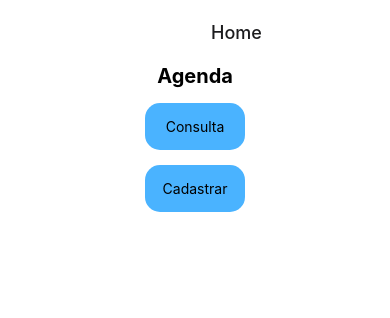
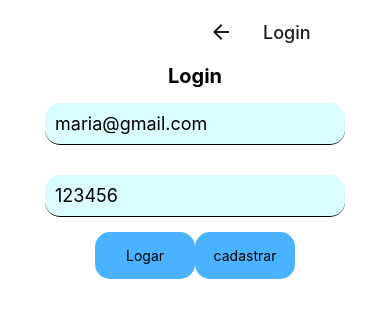
Before and after one commit to instrutorvilson/rna, a React Native app: screen /Login in a window 390 px wide. Shown: the top 318 px of the page. Built offline with nearby package versions, Linux system fonts and the light colour scheme.

Commit message:
Criar autenticaçaõ usuario/senha firebase

```diff
--- a/App.js
+++ b/App.js
@@ -9,6 +9,8 @@ import { createNativeStackNavigator } from '@react-navigation/native-stack';
 import Home from './src/componentes/home';
 import CadContato from './src/componentes/cadContato';
 import ConsultaContatos from './src/componentes/consultaContatos';
+import Login from './src/componentes/login';
+import CadUser from './src/componentes/cadUser';
 
 const Stack = createNativeStackNavigator();
 
@@ -20,6 +22,8 @@ export default function App() {
           <Stack.Screen name="Home" component={Home} />
           <Stack.Screen name="Consulta" component={ConsultaContatos} />
           <Stack.Screen name="Cadastro" component={CadContato} />
+          <Stack.Screen name="CadUser" component={CadUser} />
+          <Stack.Screen name="Login" component={Login} />
         </Stack.Navigator>
       </NavigationContainer>
 
--- a/src/componentes/cadContato.js
+++ b/src/componentes/cadContato.js
@@ -1,20 +1,26 @@
 import { Text, TextInput, TouchableOpacity, View } from 'react-native';
 import styles from '../estilos/estilos';
 import Toast from 'react-native-toast-message';
-import { useState } from 'react';
+import { useEffect, useState } from 'react';
 import app from '../configuracao/firebaseConfig'
 import { getFirestore, collection, addDoc }
   from "firebase/firestore"
 
 export default function CadContato({ navigation }) {
-  const[nome, setNome] = useState('')
-  const[email, setEmail] = useState('')
-  const[fone, setFone] = useState('')
+  const [nome, setNome] = useState('')
+  const [email, setEmail] = useState('')
+  const [fone, setFone] = useState('')
 
   const db = getFirestore(app)
 
-  function handleGravar(){
-     if(nome == ''){
+  useEffect(() => {
+    if (localStorage.getItem('token') == null) {
+      navigation.navigate('Login')
+    }
+  }, [])
+
+  function handleGravar() {
+    if (nome == '') {
       Toast.show({
         type: 'error',
         text1: 'Atenção!',
@@ -23,7 +29,7 @@ export default function CadContato({ navigation }) {
       return
     }
 
-    if(email == ''){
+    if (email == '') {
       Toast.show({
         type: 'error',
         text1: 'Atenção!',
@@ -31,7 +37,7 @@ export default function CadContato({ navigation }) {
       });
       return
     }
-    if(fone == ''){
+    if (fone == '') {
       Toast.show({
         type: 'error',
         text1: 'Atenção!',
@@ -41,7 +47,7 @@ export default function CadContato({ navigation }) {
     }
 
     /**codigo firebase */
-   addDoc(collection(db,"contatos"),{nome,email,fone})
+    addDoc(collection(db, "contatos"), { nome, email, fone })
 
     Toast.show({
       type: 'success',
@@ -49,7 +55,7 @@ export default function CadContato({ navigation }) {
       text2: 'Contato salvo com sucesso'
     });
 
-   setTimeout(()=>navigation.navigate('Consulta'),3000)
+    setTimeout(() => navigation.navigate('Consulta'), 3000)
 
 
   }
@@ -58,21 +64,21 @@ export default function CadContato({ navigation }) {
       <Text style={styles.subtitle}>Cadastrar Contato</Text>
       <TextInput
         value={nome}
-         onChangeText={(text)=>setNome(text)}
+        onChangeText={(text) => setNome(text)}
         style={styles.input}
         placeholder="Informe o nome"
       />
 
       <TextInput
         value={email}
-         onChangeText={(text)=>setEmail(text)}
+        onChangeText={(text) => setEmail(text)}
         style={styles.input}
         placeholder="Informe o email"
       />
 
       <TextInput
         value={fone}
-         onChangeText={(text)=>setFone(text)}
+        onChangeText={(text) => setFone(text)}
         style={styles.input}
         placeholder="Informe o telefone"
       />
--- /dev/null
+++ b/src/componentes/cadUser.js
@@ -0,0 +1,71 @@
+import { useState } from "react"
+import { View, Text, TextInput, TouchableOpacity } from "react-native"
+import styles from "../estilos/estilos"
+import Toast from 'react-native-toast-message';
+import app from '../configuracao/firebaseConfig'
+import { getAuth, createUserWithEmailAndPassword } from "firebase/auth";
+
+export default function CadUser({ navigation }) {
+    const [email, setEmail] = useState('maria@gmail.com')
+    const [senha, setSenha] = useState('123456')
+
+    function handleGravar() {
+        if(email == ''){
+            Toast.show({
+              type: 'error',
+              text1: 'Atenção!',
+              text2: 'Informe o email'
+            });
+            return
+         }
+
+        if(senha == ''){
+          Toast.show({
+            type: 'error',
+            text1: 'Atenção!',
+            text2: 'Informe a senha'
+          });
+          return
+        }
+        const auth = getAuth(app)
+        createUserWithEmailAndPassword(auth, email, senha)
+            .then((credential) => {
+                console.log(credential.user)
+                Toast.show({
+                    type: 'info',
+                    text1: 'Atenção!',
+                    text2: 'Usuário criado com sucesso'
+                  });
+            })
+            .catch((error) => console.log(error))
+    }
+
+    return (
+        <View>
+            <Text style={styles.subtitle}>Novo Usuário</Text>
+            <TextInput
+                value={email}
+                onChangeText={(text) => setEmail(text)}
+                style={styles.input}
+                placeholder="Informe o email"
+            />
+
+            <TextInput
+                value={senha}
+                onChangeText={(text) => setSenha(text)}
+                style={styles.input}
+                placeholder="Informe a senha"
+            />
+
+            <View>
+                <TouchableOpacity
+                    style={styles.btacao}
+                    onPress={handleGravar}
+                >
+                    <Text>Gravar</Text>
+                </TouchableOpacity>
+            </View>
+
+        </View>
+    )
+}
--- a/src/componentes/consultaContatos.js
+++ b/src/componentes/consultaContatos.js
@@ -1,13 +1,13 @@
 
 import { useEffect, useState } from 'react';
-import { FlatList, Text, View } from 'react-native';
+import { FlatList,  View } from 'react-native';
 import styles from '../estilos/estilos';
 import CardContato from './cardContato';
 import app from '../configuracao/firebaseConfig'
-import { doc, getFirestore, collection, getDocs, query } from "firebase/firestore";
+import { getFirestore, collection, getDocs } from "firebase/firestore";
 
-export default function ConsultaContatos() {
- /* const contatos = [
+export default function ConsultaContatos({navigation}) {
+  /*const contatos = [
     {id:1, nome:'Maria', email:'maria@gmail.com', fone:'(47)9087-0987'},
     {id:2, nome:'João', email:'joao@gmail.com', fone:'(47)5698-0987'},
     {id:3, nome:'Pedro', email:'pedro@gmail.com', fone:'(47)5698-0987'}
@@ -21,7 +21,14 @@ export default function ConsultaContatos() {
       query.forEach((doc) => setContatos((ant)=>[...ant,doc.data()]))
   }
 
-  useEffect(()=>{loadFirebase()},[])
+  useEffect(()=>{
+      if(localStorage.getItem('token') != null){
+          loadFirebase()
+      }else{
+         navigation.navigate('Login')
+      }
+
+  },[])
 
   return (
     <View style={styles.container}>
@@ -30,9 +37,7 @@ export default function ConsultaContatos() {
          renderItem={({item}) => <CardContato
             contato={item}
          />}
-      />
-
-
-    </View>
+       />
+      </View>
   );
 }
--- /dev/null
+++ b/src/componentes/login.js
@@ -0,0 +1,84 @@
+import { useState } from "react"
+import { View, Text, TextInput, TouchableOpacity, Pressable } from "react-native"
+import styles from "../estilos/estilos"
+import Toast from 'react-native-toast-message';
+import { getAuth, signInWithEmailAndPassword } from "firebase/auth";
+import app from '../configuracao/firebaseConfig'
+
+export default function Login({navigation}) {
+    const [email, setEmail] = useState('maria@gmail.com')
+    const [senha, setSenha] = useState('123456')
+
+    async function handleLogin() {
+        if(email == ''){
+            Toast.show({
+              type: 'error',
+              text1: 'Atenção!',
+              text2: 'Informe o email'
+            });
+            return
+         }
+
+        if(senha == ''){
+          Toast.show({
+            type: 'error',
+            text1: 'Atenção!',
+            text2: 'Informe a senha'
+          });
+          return
+        }
+        /**acessar firebase e armazenar token no staorage */
+       try{
+          const auth = getAuth(app)
+          var user = await signInWithEmailAndPassword(auth, email, senha)
+          var token = await user.user.getIdToken()
+          localStorage.setItem('token',token)
+       }
+       catch(error){
+          if (error){
+            Toast.show({
+                type: 'error',
+                text1: 'Atenção!',
+                text2: 'Usuário ou senha inválidos!'
+              })
+          }
+       }
+
+    }
+
+    return (
+        <View >
+            <Text style={styles.subtitle}>Login</Text>
+            <TextInput
+                value={email}
+                onChangeText={(text) => setEmail(text)}
+                style={styles.input}
+                placeholder="Informe o email"
+            />
+
+            <TextInput
+                value={senha}
+                onChangeText={(text) => setSenha(text)}
+                style={styles.input}
+                placeholder="Informe a senha"
+            />
+
+            <View style={{flexDirection:'row',justifyContent:'center'}}>
+                <TouchableOpacity
+                    style={styles.btacao}
+                    onPress={handleLogin}
+                >
+                    <Text>Logar</Text>
+                </TouchableOpacity>
+                <TouchableOpacity
+                    style={styles.btacao}
+                    onPress={()=> navigation.navigate('CadUser')}
+                >
+                    <Text>cadastrar</Text>
+                </TouchableOpacity>
+
+            </View>
+
+        </View>
+    )
+}
--- a/src/estilos/estilos.js
+++ b/src/estilos/estilos.js
@@ -49,8 +49,7 @@ const styles = StyleSheet.create({
     botoes:{
        display:'flex',
        flexDirection:'row',
-       justifyContent: 'space-between',
-       marginTop: 15
+       justifyContent:'space-between'
     },
     title:{
         fontSize: 24,
```
Lines whose indentation alone changed are shown as unchanged.
